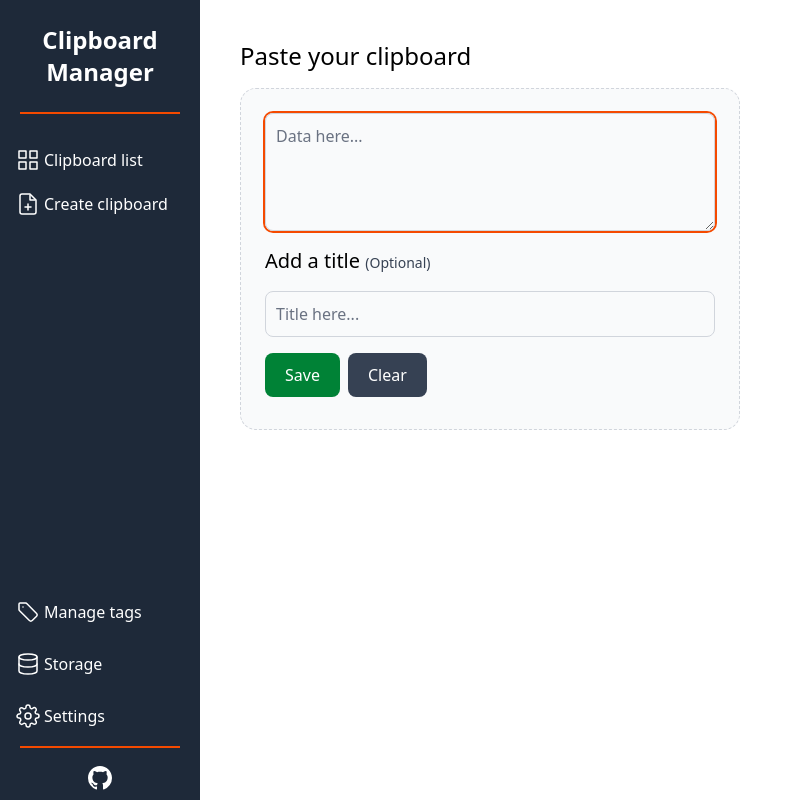
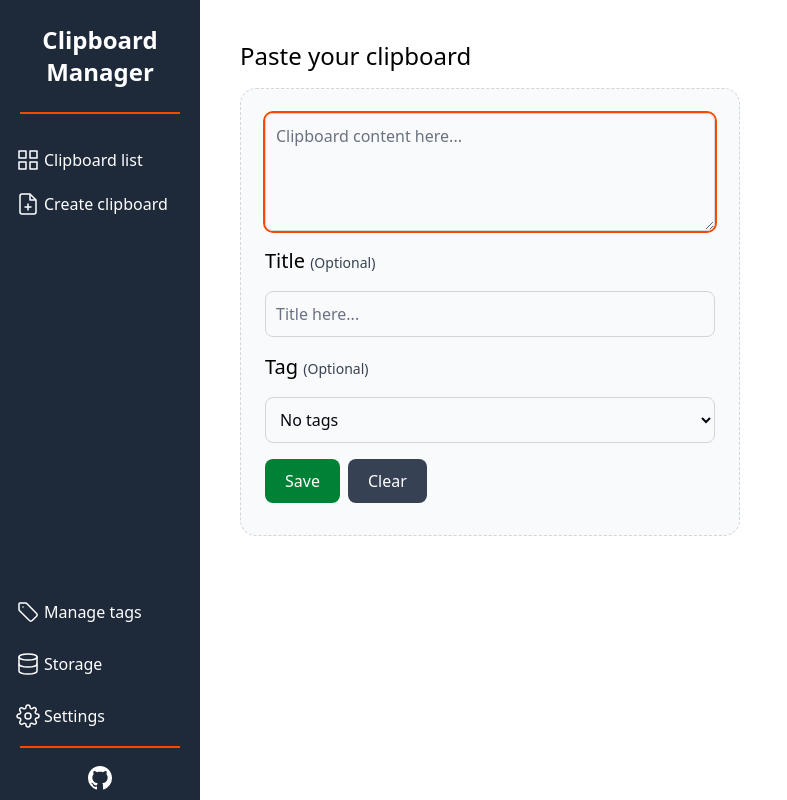
Before and after one commit to JavierMolines/clipboard, an Angular app: page /create in a window 1280 px wide. Shown: the whole page, without its empty margins (0-787 px from the left). Built offline with nearby package versions, Linux system fonts and the light colour scheme.

Commit message:
feat(create): enhance create component with input handling and optional tag selection

```diff
--- a/src/app/pages/create/create.component.html
+++ b/src/app/pages/create/create.component.html
@@ -7,16 +7,17 @@
     >
       <div class="flex flex-col sm:flex-row gap-3">
         <textarea
+          [value]="inputTextArea()"
+          (input)="handlerEventInput($event, 'textArea')"
           [id]="idTextInput"
           rows="4"
           class="w-full p-2.5 text-md rounded-lg border border-gray-300 text-gray-950 placeholder-gray-500 focus:outline-none focus:ring-2 focus:ring-orange-600"
-          placeholder="Data here..."
-          [formControl]="textArea"
+          placeholder="Clipboard content here..."
         ></textarea>
       </div>
 
       <h3 class="text-xl">
-        Add a title
+        Title
         <span class="text-sm text-gray-700">(Optional)</span>
       </h3>
 
@@ -24,8 +25,30 @@
         class="w-full p-2.5 text-md rounded-lg border text-gray-950 bg-gray-50 border-gray-300 placeholder-gray-500 focus:outline-none focus:ring-2 focus:ring-orange-600"
         type="text"
         placeholder="Title here..."
-        [formControl]="titleInput"
+        [value]="inputTitle()"
+        (input)="handlerEventInput($event, 'titleInput')"
       />
+
+      <h3 class="text-xl">
+        Tag
+        <span class="text-sm text-gray-700">(Optional)</span>
+      </h3>
+
+      <select
+        [value]="inputSelectTag()"
+        (change)="handlerEventInput($event, 'selectTag')"
+        class="w-full p-2.5 text-md rounded-lg border text-gray-950 bg-gray-50 border-gray-300 placeholder-gray-500 focus:outline-none focus:ring-2 focus:ring-orange-600"
+        [disabled]="tags().length === 0"
+      >
+        @if (tags().length === 0) {
+          <option value="" selected>No tags</option>
+        } @else {
+          <option value="" selected>Select tag</option>
+          @for (tag of tags(); track tag.color) {
+            <option value="{{ tag.name }}">{{ tag.name }}</option>
+          }
+        }
+      </select>
 
       <div class="flex gap-2">
         <button
--- a/src/app/pages/create/create.component.ts
+++ b/src/app/pages/create/create.component.ts
@@ -1,5 +1,4 @@
-import { AfterViewInit, Component } from "@angular/core";
-import { FormControl, ReactiveFormsModule } from "@angular/forms";
+import { AfterViewInit, Component, signal } from "@angular/core";
 import { Router } from "@angular/router";
 import { focusDomById } from "@utils/dom";
 import { UtilityStorage } from "@utils/storage/index.storage";
@@ -7,56 +6,78 @@ import { OPTIONS_BUTTON_CHECK } from "src/app/constants/main";
 
 @Component({
 	selector: "app-create",
-	imports: [ReactiveFormsModule],
+	imports: [],
 	templateUrl: "./create.component.html",
 })
 export default class CreateComponent implements AfterViewInit {
-	idTextInput = "clipboardArea";
-	textArea = new FormControl("");
-	titleInput = new FormControl("");
-
 	constructor(private router: Router) {}
 
+	idTextInput = "clipboardArea";
+	inputTextArea = signal("");
+	inputTitle = signal("");
+	inputSelectTag = signal("");
+	tags = signal<RecordTags>([]);
+
 	clearForm() {
-		this.textArea.reset();
-		this.titleInput.reset();
+		this.inputTextArea.set("");
+		this.inputTitle.set("");
+		this.inputSelectTag.set("");
 		focusDomById(this.idTextInput);
 	}
 
-	sendMessage(message: string) {
-		console.log(message);
+	handlerEventInput(
+		event: Event,
+		type: "textArea" | "titleInput" | "selectTag",
+	) {
+		const target = event.target as
+			| HTMLSelectElement
+			| HTMLInputElement
+			| HTMLTextAreaElement;
+
+		const value = target.value.trim() ?? "";
+
+		switch (type) {
+			case "textArea":
+				this.inputTextArea.set(value);
+				break;
+			case "titleInput":
+				this.inputTitle.set(value);
+				break;
+			case "selectTag":
+				this.inputSelectTag.set(value);
+				break;
+		}
 	}
 
 	buttonClick(event: Event) {
 		event.preventDefault();
 
-		const handlerTextArea = this.textArea.value?.trim() ?? "";
-		const handlerTitleInput = this.titleInput.value?.trim() ?? "";
+		const valueTextArea = this.inputTextArea().trim() ?? "";
+		const valueTitleInput = this.inputTitle().trim() ?? "";
+		const valueSelectTag = this.inputSelectTag().trim() ?? "";
 
-		if (handlerTextArea.length === 0) {
-			this.sendMessage("Empty");
+		if (valueTextArea.length === 0) {
 			return;
 		}
 
-		this.saveClipboard(handlerTextArea, handlerTitleInput);
+		this.saveClipboard(valueTextArea, valueTitleInput, valueSelectTag);
 	}
 
-	saveClipboard(clipboard: string, title: string) {
-		const isInsert = UtilityStorage.addLocalStorage(clipboard, title);
+	saveClipboard(clipboard: string, title: string, tag: string) {
+		const { addLocalStorage, getOptionSettingsStorage } = UtilityStorage;
+		const isInsert = addLocalStorage(clipboard, title, tag);
 
-		if (!isInsert) {
-			this.sendMessage("Not Save");
-		}
+		if (!isInsert) return;
 
 		this.clearForm();
+		const buttonOption = getOptionSettingsStorage(OPTIONS_BUTTON_CHECK);
 
-		const buttonOption =
-			UtilityStorage.getOptionSettingsStorage(OPTIONS_BUTTON_CHECK);
 		if (buttonOption.value === "") return;
 		this.router.navigate(["/"]);
 	}
 
 	ngAfterViewInit() {
+		this.tags.set(UtilityStorage.getMappingTagsItems());
 		focusDomById(this.idTextInput);
 	}
 }
--- a/src/app/types/main.d.ts
+++ b/src/app/types/main.d.ts
@@ -6,6 +6,7 @@ declare interface RecordClipboard {
 	time: string;
 	data: string;
 	title: string;
+	tag?: string;
 }
 
 declare interface CardStyles {
--- a/src/app/utils/storage/index.storage.ts
+++ b/src/app/utils/storage/index.storage.ts
@@ -96,6 +96,7 @@ export class UtilityStorage {
 	static generateRecordClipboard(
 		clipboard: string,
 		title: string,
+		tag: string,
 		keyGen: string,
 	): RecordClipboard {
 		const dateNow = new Date();
@@ -105,15 +106,25 @@ export class UtilityStorage {
 			data: clipboard,
 			title,
 		};
+
+		if (tag !== "") {
+			record.tag = tag;
+		}
+
 		return record;
 	}
 
-	static addLocalStorage(clipboard: string, title: string): boolean {
+	static addLocalStorage(
+		clipboard: string,
+		title: string,
+		tag: string,
+	): boolean {
 		try {
 			const keyGen = makeId();
 			const record = UtilityStorage.generateRecordClipboard(
 				clipboard,
 				title,
+				tag,
 				keyGen,
 			);
 			localStorage.setItem(keyGen, JSON.stringify(record));
@@ -176,7 +187,7 @@ export class UtilityStorage {
 			Math.floor(Math.random() * 100).toString(),
 		);
 		for (const item of items) {
-			UtilityStorage.addLocalStorage(item, "");
+			UtilityStorage.addLocalStorage(item, "", "");
 		}
 	};
 }
--- a/src/server/routes.server.ts
+++ b/src/server/routes.server.ts
@@ -2,7 +2,6 @@ import { RenderMode, type ServerRoute } from "@angular/ssr";
 
 export const serverRoutes: ServerRoute[] = [
 	{ path: "**", renderMode: RenderMode.Client },
-	{ path: "create", renderMode: RenderMode.Prerender },
 	{ path: "storage", renderMode: RenderMode.Prerender },
 	{ path: "not-found", renderMode: RenderMode.Prerender },
 ];
```
